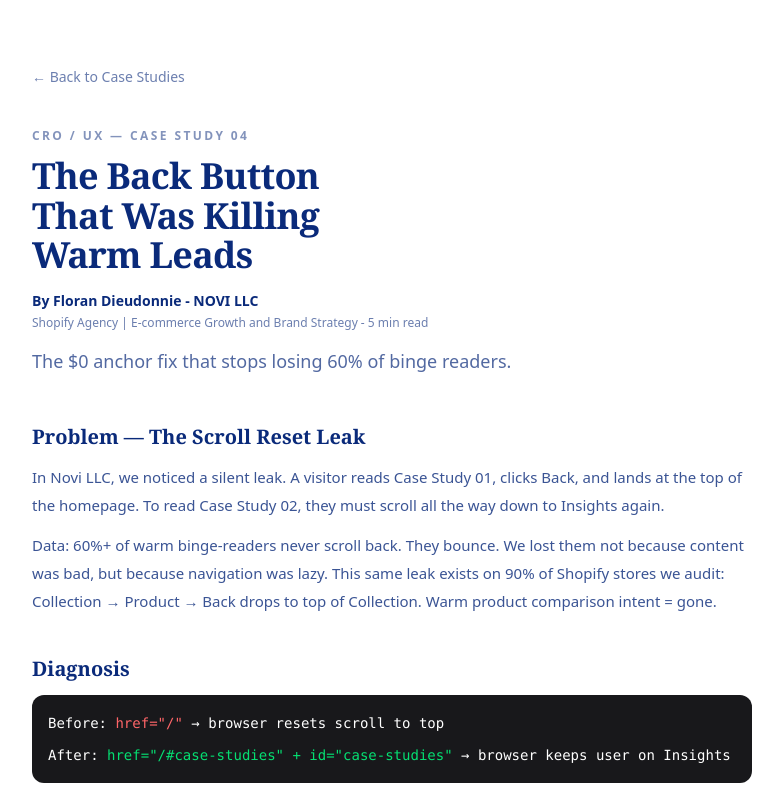
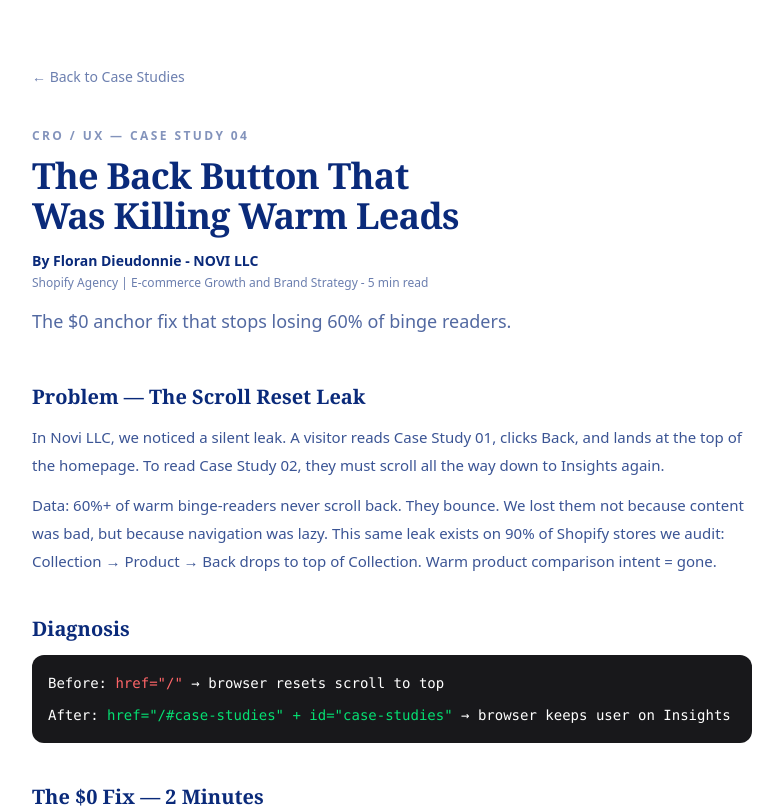
Before and after one commit to NOVI-I6699-cmd/portfolio-starter-kit, a Next.js app: page /insights/case-study-04 in a window 1280 px wide. Shown: the top 808 px of the page, without its empty margins (248-1031 px from the left). Built offline with nearby package versions, Linux system fonts and the light colour scheme.

Commit message:
Update page.tsx

```diff
--- a/app/insights/case-study-04/page.tsx
+++ b/app/insights/case-study-04/page.tsx
@@ -11,8 +11,8 @@ export default function CaseStudy04() {
         <div className="mt-10">
           <p className="text-xs tracking-[0.2em] font-bold opacity-50" style={{color: '#0A2A7A'}}>CRO / UX — CASE STUDY 04</p>
 
-          {/* UNIFIED SERIF H1 - now matches Terms, Privacy, Case 01,02,03 */}
-          <h1 className="font-serif text-[26px] leading-[1.15] tracking-[-0.02em] md:text-[36px] md:leading-[1.1] font-bold mt-3 [text-wrap:balance] max-w-[20ch]" style={{color: '#0A2A7A'}}>
+          {/* FINAL UNIFIED SERIF H1 - matches Case 01 $40k/mo fix */}
+          <h1 className="font-serif text-[26px] leading-[1.15] tracking-[-0.02em] md:text-[36px] md:leading-[1.1] font-bold mt-3 [text-wrap:balance] max-w-[20ch] md:max-w-[28ch]" style={{color: '#0A2A7A'}}>
             The Back Button That Was Killing Warm Leads
           </h1>
 
```
